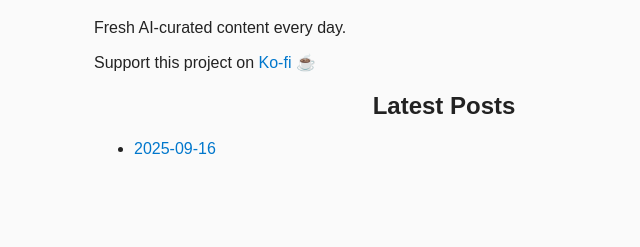
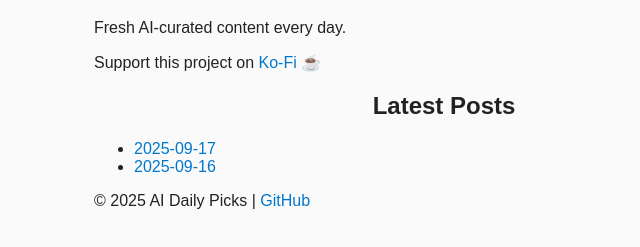
Before and after one commit to Berrich2024/AI-GH-Pages, a website: page index.html in a window 1280 px wide. Shown: the part 81-328 px from the top of the page, without its empty margins (196-836 px from the left). Drawn offline with Linux system fonts and the light colour scheme.

Commit message:
Update index.html

```diff
--- a/index.html
+++ b/index.html
@@ -3,16 +3,47 @@
 <head>
   <meta charset="UTF-8">
   <title>AI Daily Picks</title>
-  <link rel="stylesheet" href="/style.css">
+  <link rel="stylesheet" href="style.css">
 </head>
 <body>
-  <h1>AI Daily Picks</h1>
-  <p>Fresh AI-curated content every day.</p>
-  <p>Support this project on <a href="https://ko-fi.com/yourusername" target="_blank">Ko-fi</a> ☕</p>
+  <header>
+    <h1>AI Daily Picks</h1>
+    <p>Fresh AI-curated content every day.</p>
+    <p>Support this project on
+      <a href="https://ko-fi.com/lumi2024" target="_blank" class="kofi-button">Ko-Fi</a> ☕
+    </p>
+  </header>
 
-  <h2>Latest Posts</h2>
-  <ul>
-    <li><a href="/posts/2025-09-16.html">2025-09-16</a></li>
-  </ul>
+  <main>
+    <section class="latest-posts">
+      <h2>Latest Posts</h2>
+      <ul id="post-list">
+        <!-- Posts générés automatiquement via JavaScript -->
+      </ul>
+    </section>
+  </main>
+
+  <footer>
+    <p>© 2025 AI Daily Picks | <a href="https://github.com/Berrich2024/AI-GH-Pages" target="_blank">GitHub</a></p>
+  </footer>
+
+  <script>
+    // Script pour lister automatiquement les fichiers HTML du dossier posts
+    const posts = [
+      "2025-09-16",
+      "2025-09-17"
+      // Ajouter ici automatiquement ou via GitHub Actions
+    ];
+
+    const postList = document.getElementById("post-list");
+    posts.reverse().forEach(date => {
+      const li = document.createElement("li");
+      const a = document.createElement("a");
+      a.href = `posts/${date}.html`;
+      a.textContent = date;
+      li.appendChild(a);
+      postList.appendChild(li);
+    });
+  </script>
 </body>
 </html>
```
